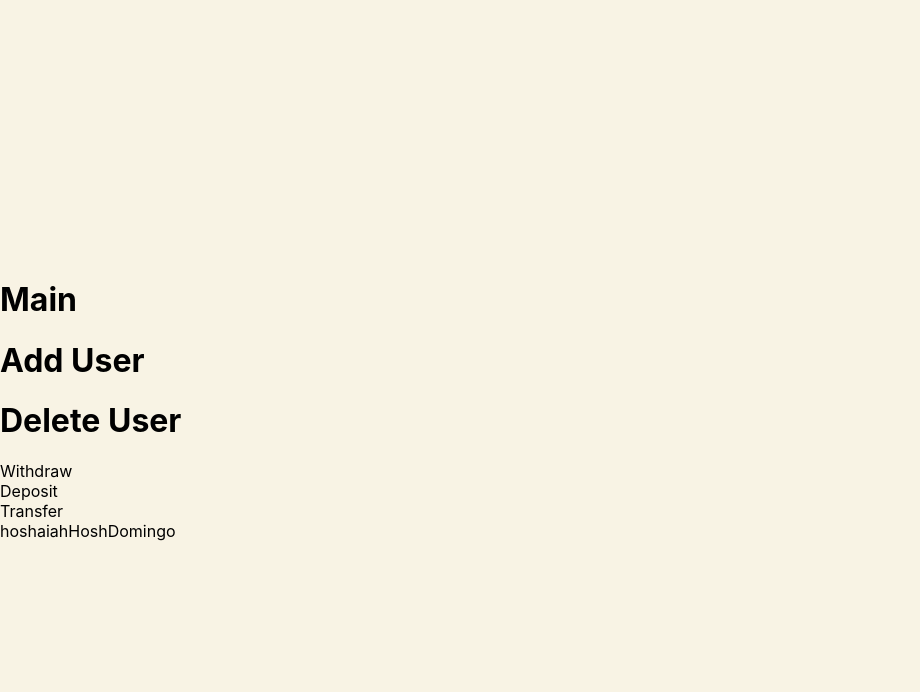
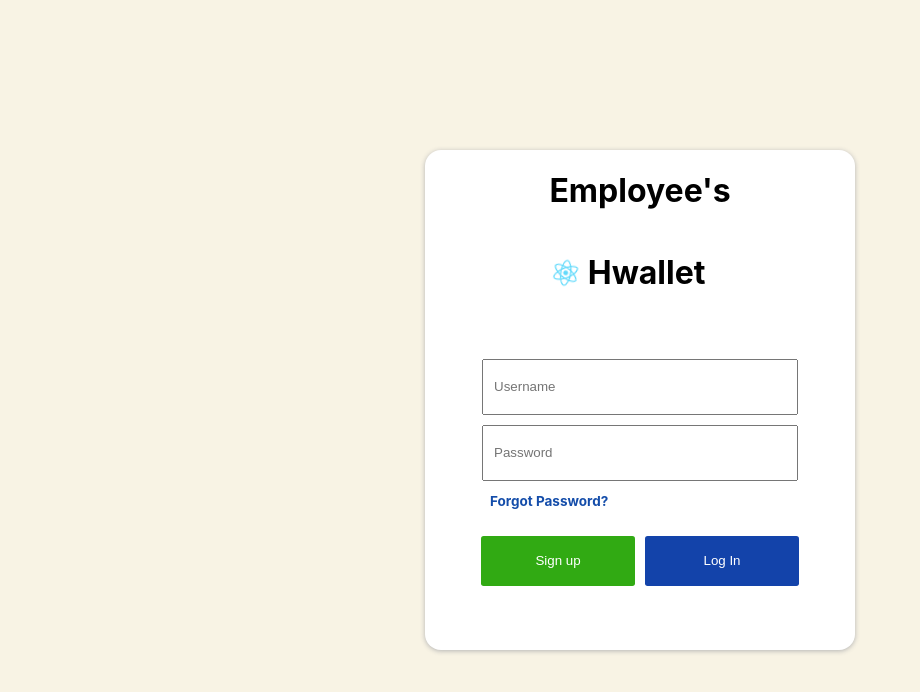
Before and after one commit to Hoshaiah/bank-app, a React (Create React App) app: page / in a window 1280 px wide. Shown: the top 692 px of the page, without its empty margins (0-920 px from the left). Built offline with nearby package versions, Linux system fonts and the light colour scheme.

Commit message:
finished with basic structure of employee page

```diff
--- a/src/App.js
+++ b/src/App.js
@@ -24,10 +24,10 @@ function App() {
 
   const isPageData = sessionStorage.getItem("isPageData")
   let pagesStatus = {
-    isLoginPage: false,
+    isLoginPage: true,
     isSignupPage:false,
     isDashboardPage: false,
-    isEmployeePage: true
+    isEmployeePage: false
   }
   if(isPageData) {
     const pageData = JSON.parse(isPageData)
@@ -106,6 +106,7 @@ function App() {
         setCurrentUser = {setCurrentUser}
         setUsers = {setUsers}
         users = {users}
+        setIsLoginPage = {setIsLoginPage}
       />
 
       <Dashboard
@@ -130,6 +131,7 @@ function App() {
         setIsDashboardPage = {setIsDashboardPage}
         setIsSignupPage = {setIsSignupPage}
         currentUser = {currentUser}
+        setIsEmployeePage = {setIsEmployeePage}
 
       />
       <Signup
--- a/src/js/Employee.js
+++ b/src/js/Employee.js
@@ -1,7 +1,7 @@
 
 
 function Employee(props){
-    const {isEmployeePage, setIsEmployeePage, currentUser, setCurrentUser, setUsers, users} = props
+    const {isEmployeePage, setIsEmployeePage, currentUser, setCurrentUser, setUsers, users, setIsLoginPage} = props
 
     let user = [{
         username: "hoshaiah",
@@ -12,11 +12,16 @@ function Employee(props){
         transactions: [],
         linkedAccounts: []
     }]
+
+    const onExit = () => {
+        setIsEmployeePage(false)
+        setIsLoginPage(true)
+    }
     if (isEmployeePage){
         return (
             <>
+            <h1 onClick={onExit}>Exit</h1>
             <div id="employeeAccountActions">
-
                 <h1>Main</h1>
                 <h1>Add User</h1>
                 <h1>Delete User</h1>
@@ -33,16 +38,20 @@ function Employee(props){
                 </div>
             </div>
             <div id ="allUserAccounts">
-                {user.map((element,index) => (
+                {Object.keys(users).map((key, index) => ( users[key]=== undefined ? "" :
                     <div class="userRow">
-                        <row>{element.username}</row>
-                        <row>{element.firstName}</row>
-                        <row>{element.lastName}</row>
+                        <row>{users[key].username}</row>
+                        <row>{users[key].firstName}</row>
+                        <row>{users[key].lastName}</row>
                     </div>
                 ))}
             </div>
             </>
         )
+    } else {
+        return (
+            null
+        )
     }
 }
 
--- a/src/js/Login.js
+++ b/src/js/Login.js
@@ -2,7 +2,7 @@ import { useState } from 'react';
 import logo from '../logo.svg';
 
 function Login(props){
-    const {isLoginPage, users, setCurrentUser, setIsLoginPage, setIsDashboardPage, setIsSignupPage} = props
+    const {isLoginPage, users, setCurrentUser, setIsLoginPage, setIsDashboardPage, setIsSignupPage, setIsEmployeePage} = props
     const usernameObject = useState("")
     const passwordObject = useState("")
     const [loginReminder, setLoginReminder] = useState("")
@@ -38,9 +38,16 @@ function Login(props){
         setIsSignupPage(true)
     }
 
+    const onEmployeePage = (event) => {
+        event.preventDefault()
+        setIsLoginPage(false)
+        setIsEmployeePage(true)
+    }
+
     if (isLoginPage){
         return (
             <form id="logindiv">
+                <h1 onClick={onEmployeePage}>Employee's</h1>
                 <div id="loginCaption">
                     <img src={logo} className="App-logo" alt="logo" />
                     <h1>Hwallet</h1>
```
